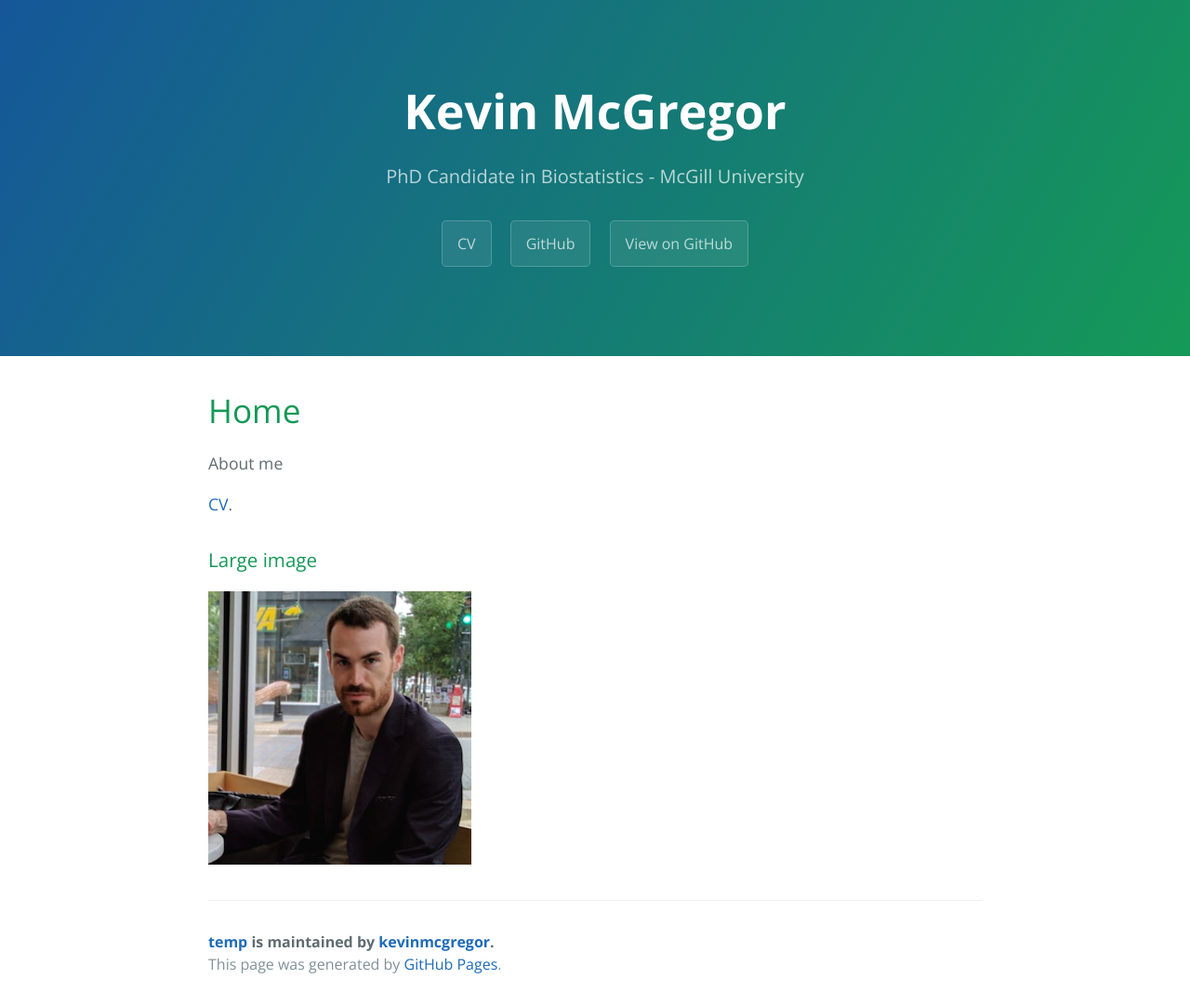
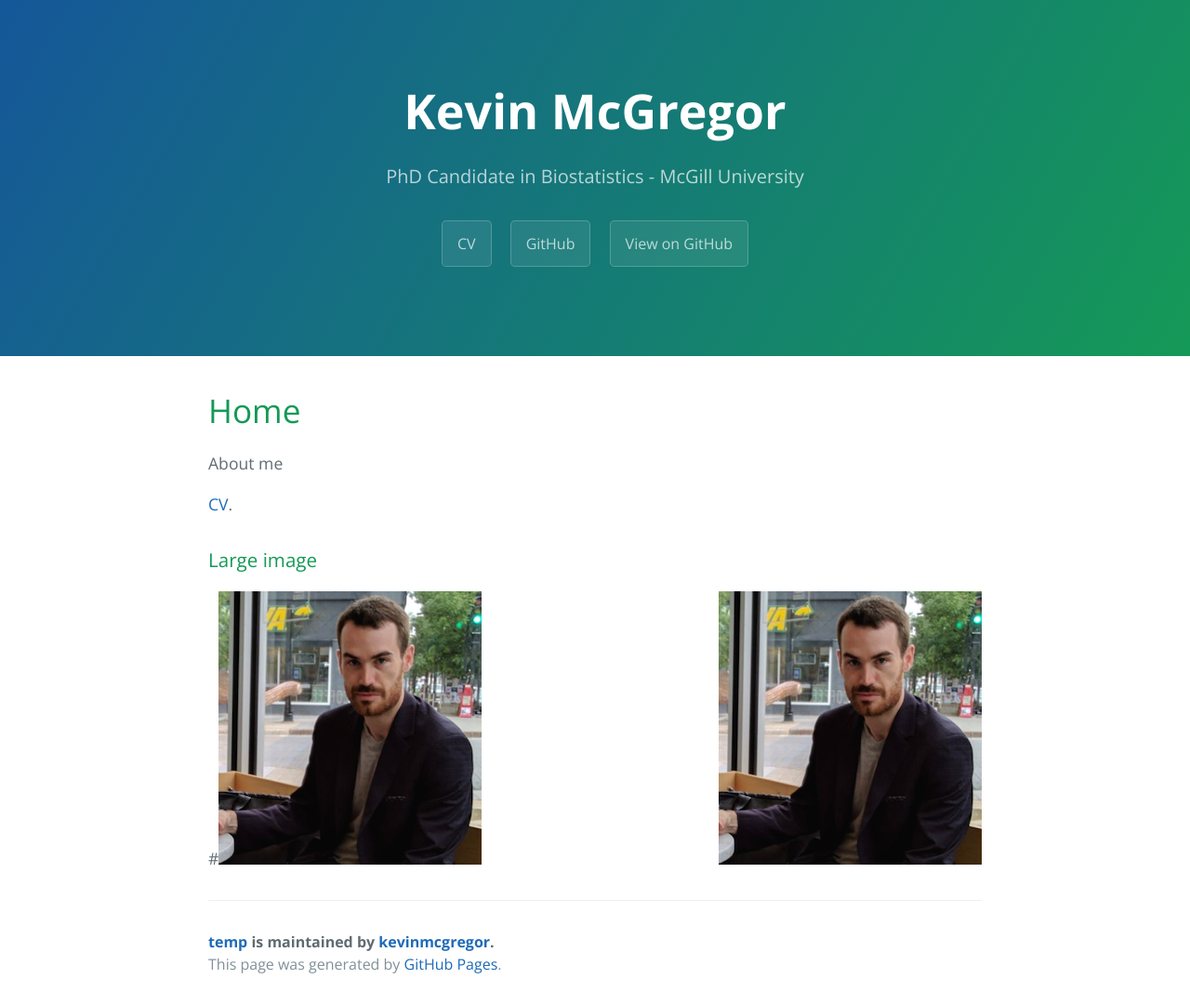
Before and after one commit to kevinmcgregor/temp, a Jekyll site: the page built from index.md, in a window 1280 px wide. Shown: the whole page at 93% size. Built offline with Jekyll 4.4.1, drawn with Linux system fonts in a browser that asks for light colours; our own code applies the rules of GitHub Pages for plain Markdown files.

Commit message:
right align picture

```diff
--- a/index.md
+++ b/index.md
@@ -10,4 +10,5 @@ About me
 
 ### Large image
 
-![Octocat](./pictures/kevin_picture.png)
+<img align="right" src="./pictures/kevin_picture.png" />
+#![Octocat](./pictures/kevin_picture.png)
```
